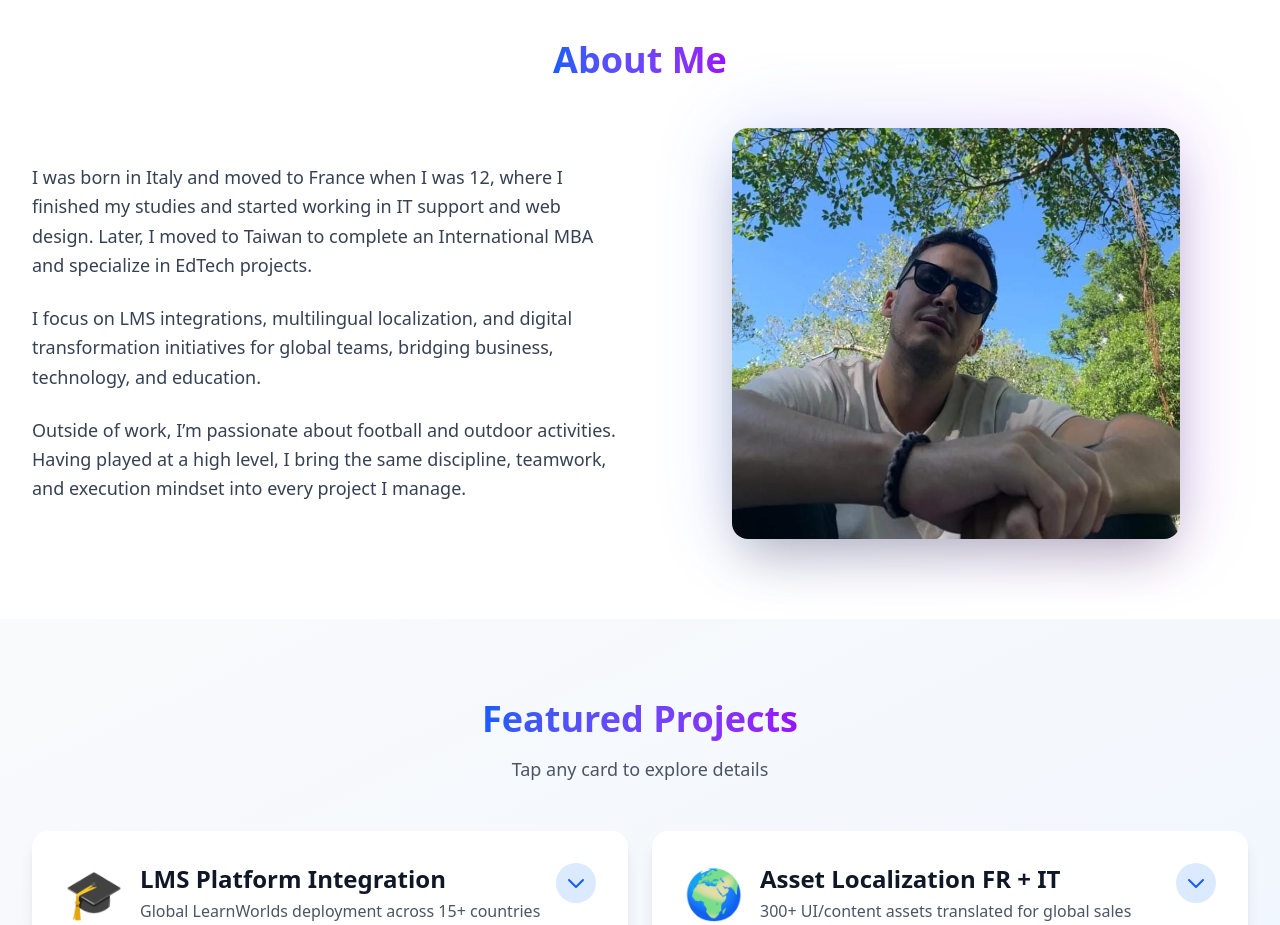
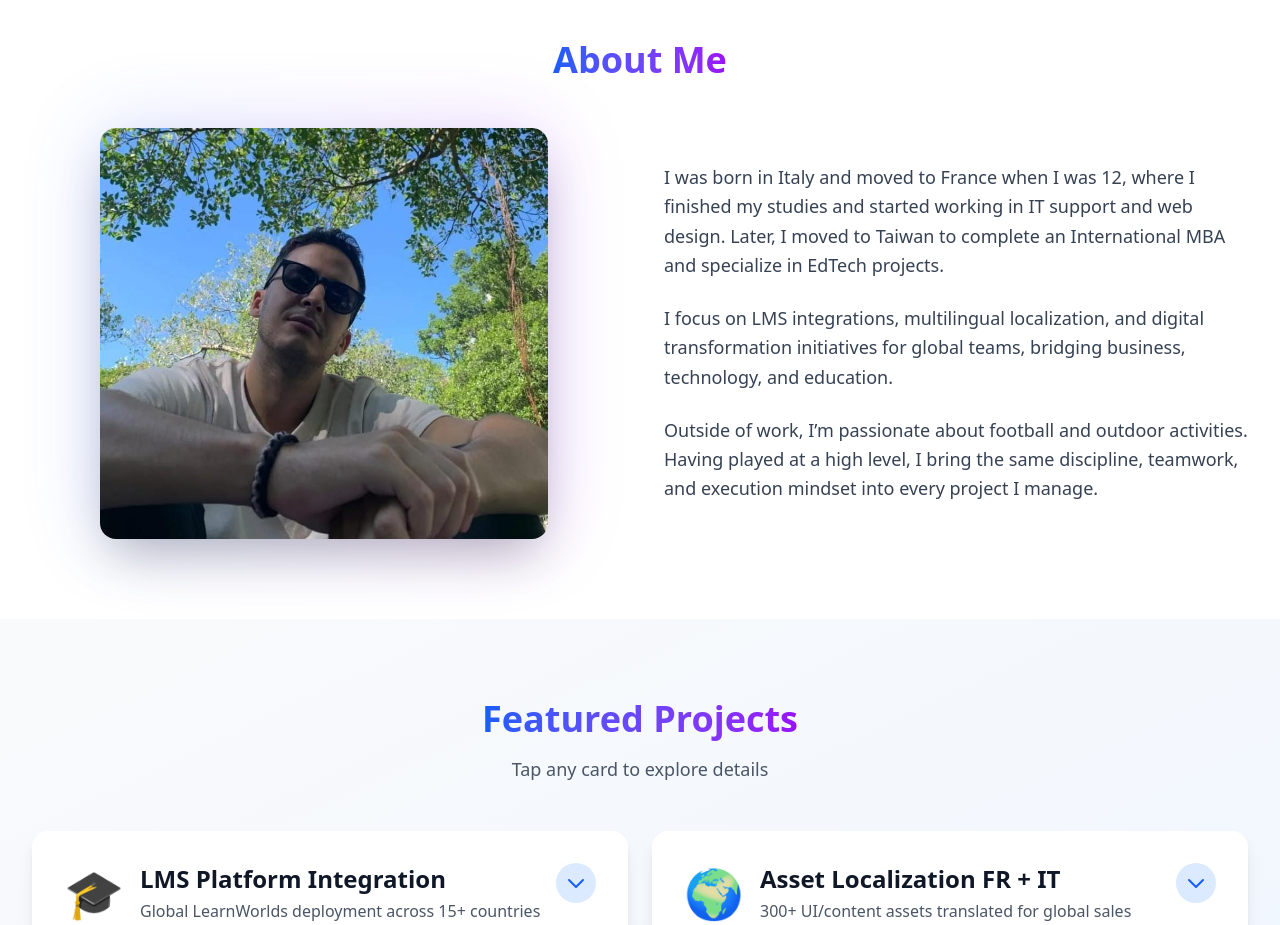
Before and after one commit to nizar-efk95/nizar-portfolio, a React (Vite) app: page / in a window 1280 px wide. Shown: the part 840-1765 px from the top of the page. Built offline with nearby package versions, Linux system fonts and the light colour scheme.

Commit message:
Update App.jsx

```diff
--- a/src/App.jsx
+++ b/src/App.jsx
@@ -242,7 +242,7 @@ function App() {
         </div>
       </section>
 
-     {/* About Section */}
+    {/* About Section */}
 <section id="about" className="py-12 sm:py-16 md:py-20 bg-white">
   <div className="max-w-7xl mx-auto px-4 sm:px-6 lg:px-8">
     <h2 className="text-3xl sm:text-4xl font-bold text-center mb-8 sm:mb-12">
@@ -250,8 +250,21 @@ function App() {
     </h2>
 
     <div className="grid md:grid-cols-2 gap-8 md:gap-12 items-center">
-      {/* Text */}
-      <div className="space-y-4 sm:space-y-6 text-center md:text-left text-base sm:text-lg text-gray-700 leading-relaxed">
+
+      {/* Image – LEFT on desktop */}
+      <div className="flex justify-center md:order-1">
+        <div className="relative w-full max-w-sm md:max-w-md">
+          <div className="absolute inset-0 bg-gradient-to-r from-blue-600 to-purple-600 rounded-2xl blur-2xl opacity-20"></div>
+          <img
+            src="/nizar-portfolio/nizar.jpg"
+            alt="Nizar El Fyek"
+            className="relative rounded-2xl shadow-2xl w-full object-cover"
+          />
+        </div>
+      </div>
+
+      {/* Text – RIGHT on desktop */}
+      <div className="space-y-4 sm:space-y-6 text-center md:text-left text-base sm:text-lg text-gray-700 leading-relaxed md:order-2">
         <p>
           I was born in Italy and moved to France when I was 12, where I finished my studies
           and started working in IT support and web design. Later, I moved to Taiwan to complete
@@ -268,17 +281,6 @@ function App() {
         </p>
       </div>
 
-      {/* Image */}
-      <div className="flex justify-center">
-        <div className="relative w-full max-w-sm md:max-w-md">
-          <div className="absolute inset-0 bg-gradient-to-r from-blue-600 to-purple-600 rounded-2xl blur-2xl opacity-20"></div>
-          <img
-            src="/nizar-portfolio/nizar.jpg"
-            alt="Nizar El Fyek"
-            className="relative rounded-2xl shadow-2xl w-full object-cover"
-          />
-        </div>
-      </div>
     </div>
   </div>
 </section>
```
